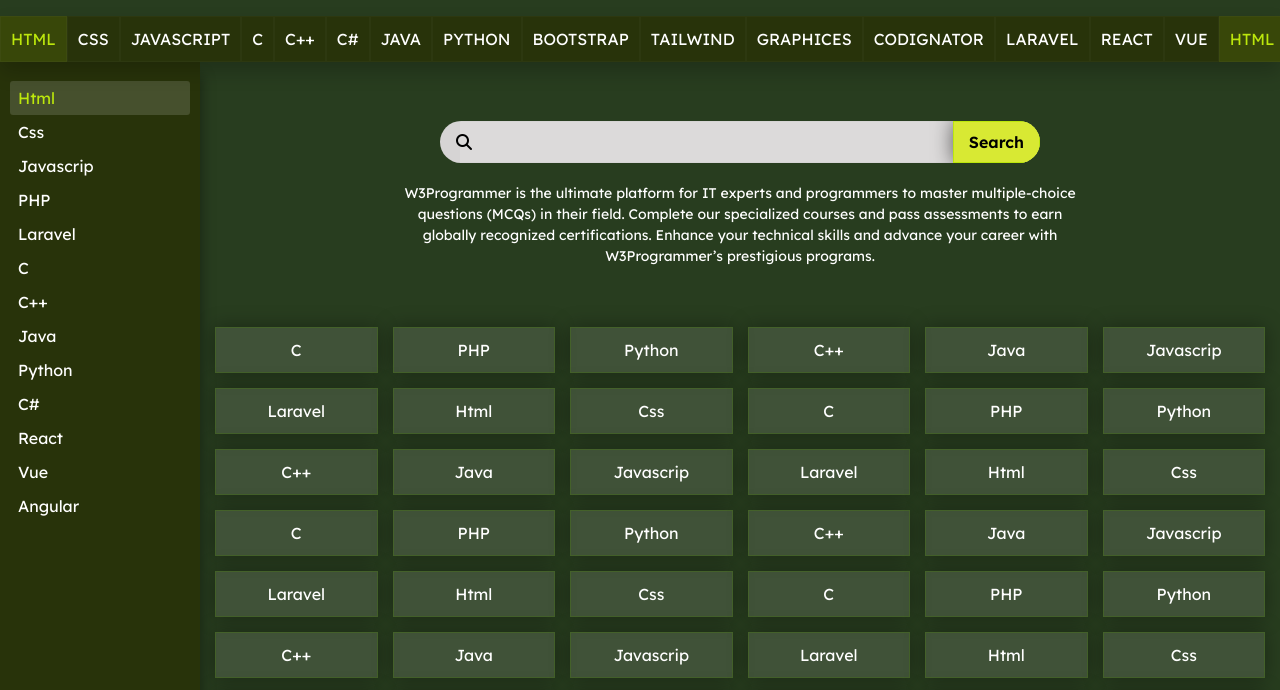
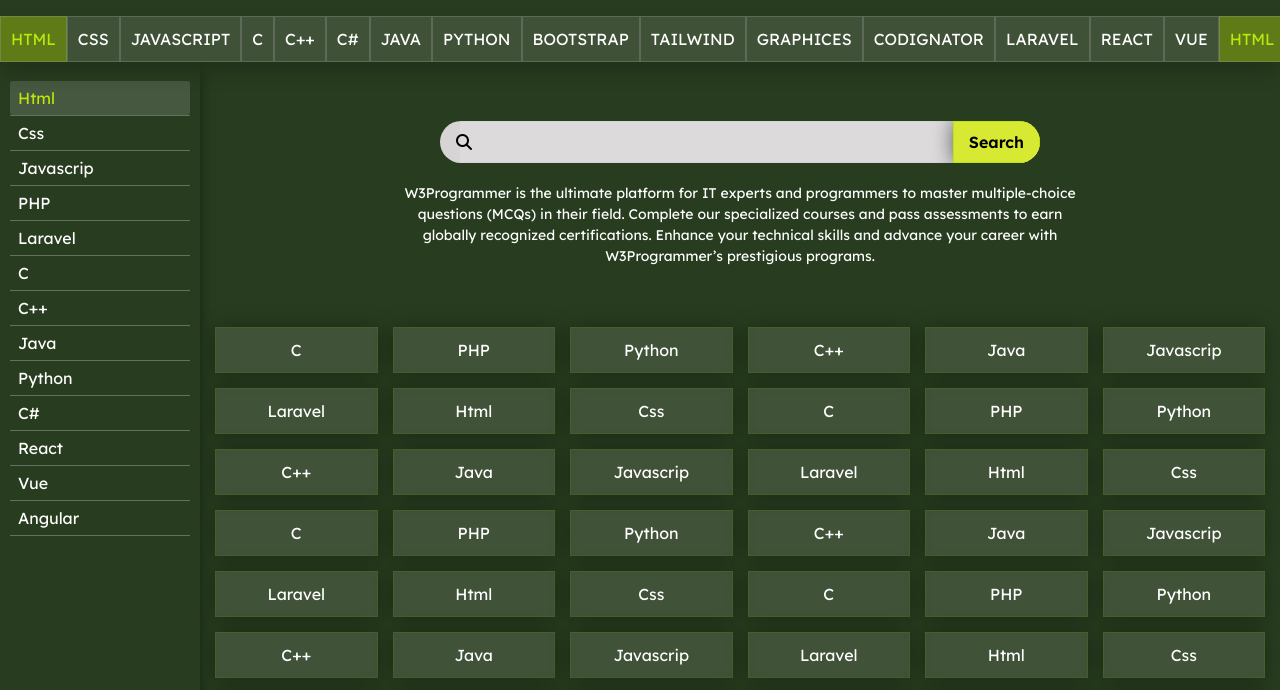
Before and after one commit to PronayBormon/w3Programming, a plain HTML site: page mcq.html in a window 1280 px wide. Shown: the part 62-752 px from the top of the page. Drawn offline with nearby package versions, Linux system fonts and the light colour scheme.

Commit message:
change sidebar color

```diff
--- a/css/styles.css
+++ b/css/styles.css
@@ -994,7 +994,7 @@
 
 .main_sidebar {
     width: 200px;
-    background: #28330a;
+    background: #283d1f;
     top: 113px;
     position: fixed;
     left: 0;
@@ -1023,6 +1023,7 @@
     align-items: center;
     width: 100%;
     /* margin-bottom: 10px; */
+    border-bottom: 1px solid #ffffff45;
 }
 
 .main_sidebar ul li a {
@@ -1034,6 +1035,7 @@
     transition: .4s all ease-in-out;
     padding: 5px 8px;
     border-radius: 3px;
+    /* color: #000; */
 }
 
 .main_sidebar ul li a .side_icon {
@@ -1150,7 +1152,7 @@
 }
 
 .categoryFilter {
-    background: var(--secondaryColor);
+    background: #283d1f;
     box-shadow: 0px 10px 20px #0003;
 }
 
@@ -1182,7 +1184,8 @@
     text-decoration: none;
     padding: 10px;
     display: block;
-    border: 1px solid #adadad0a;
+    border: 1px solid #adadad45;
+    background: #ffffff1c;
 }
 
 .cat_filter_btn {}
@@ -1190,7 +1193,7 @@
 .cat_filter_btn:hover,
 .cat_filter_btn.active,
 .cat_filter_btn:active {
-    background-color: #bbe70c1c;
+    background-color: #bce70c5e;
     color: var(--primaryColor);
 }
 
```
